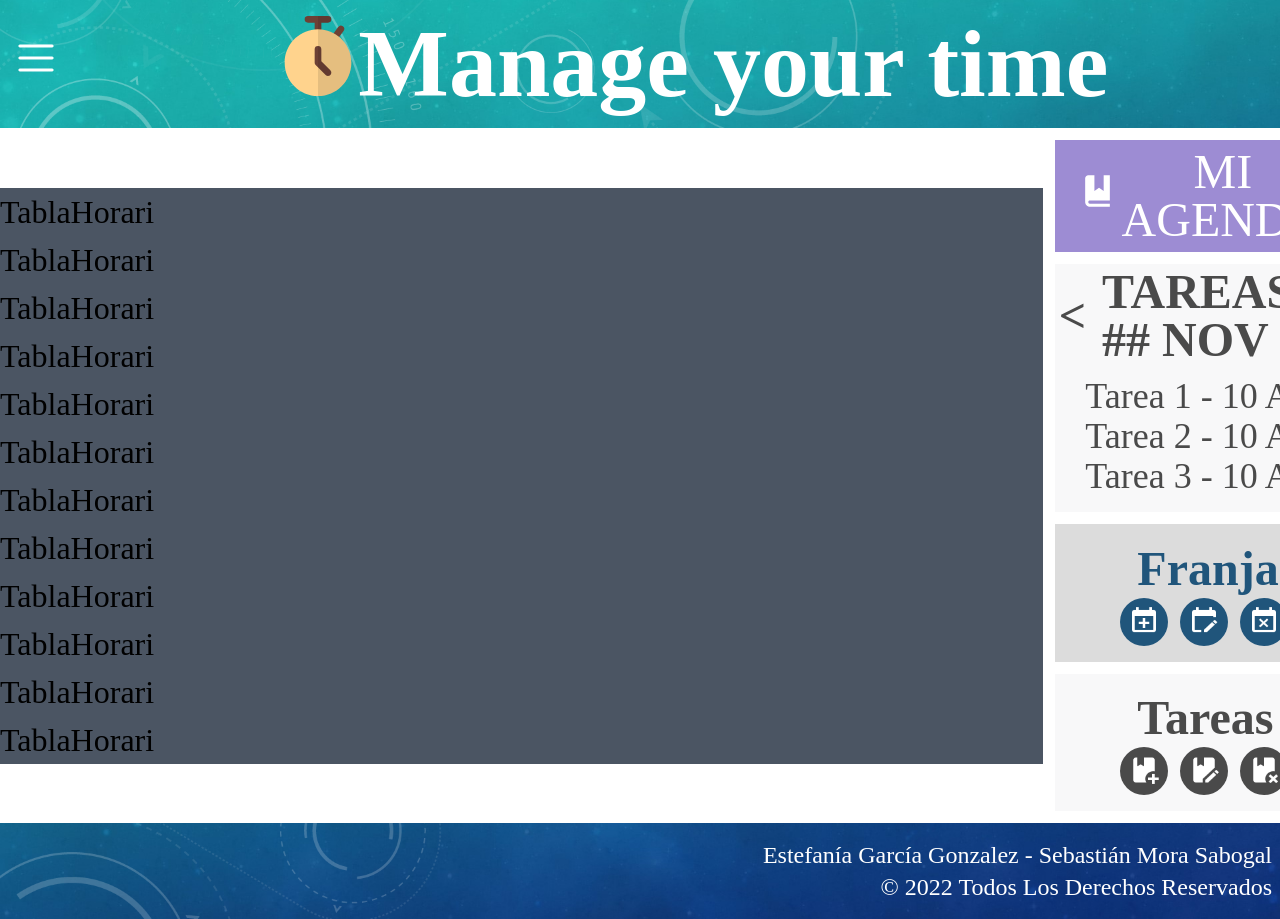
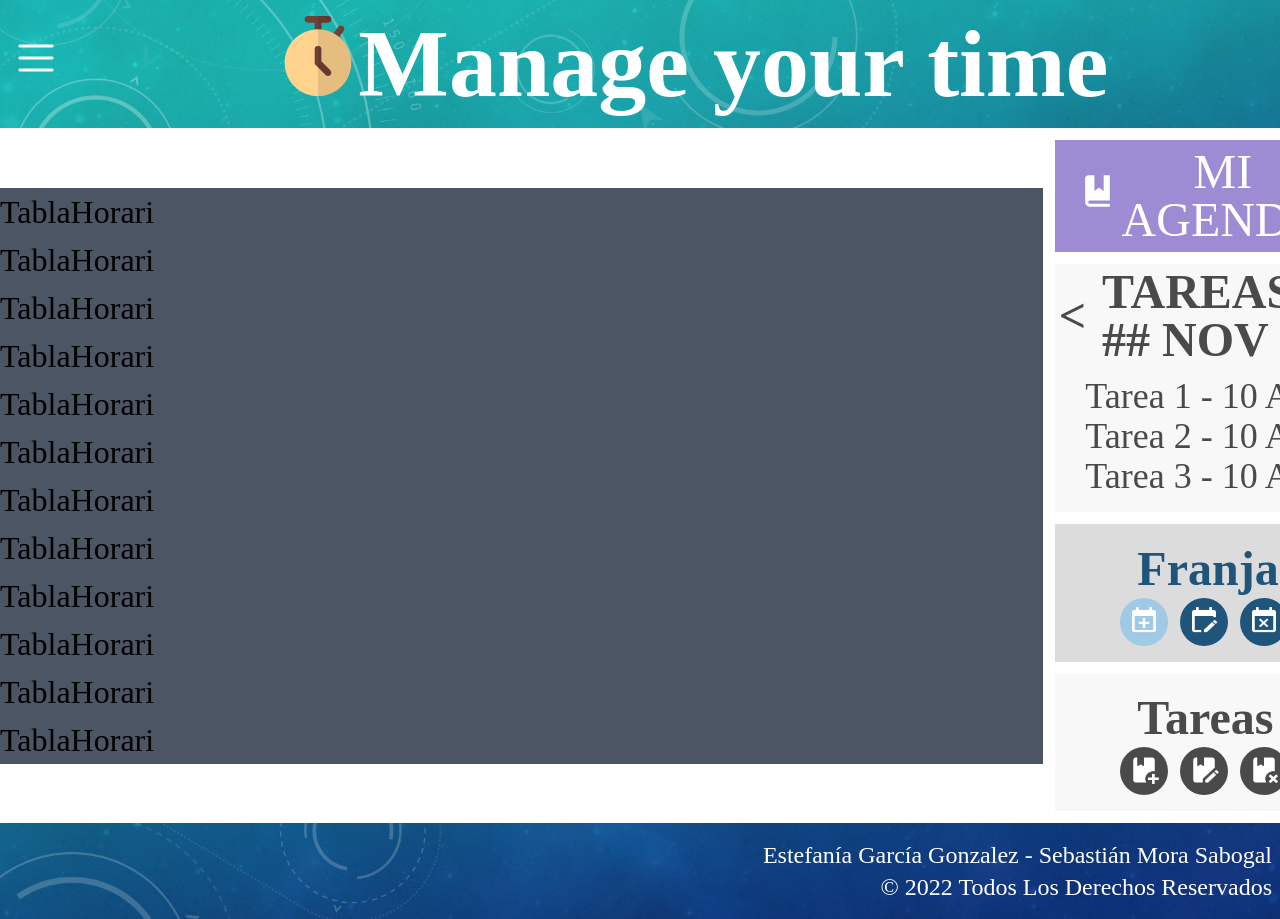
Before and after one commit to estefaniag08/MYT-react, a Next.js app: page /horario in a window 1280 px wide. In both pictures the pointer is over the button 1143 px from the left and 621 px from the top of the page. Shown: the top 919 px of the page. Built offline with nearby package versions, Linux system fonts and the light colour scheme.

Commit message:
Corregido hover de los botones de franjas y tareas

```diff
--- a/styles/ContenedoresPanel/ContenedorTareasFranjas.module.css
+++ b/styles/ContenedoresPanel/ContenedorTareasFranjas.module.css
@@ -26,7 +26,7 @@
     max-height: 4rem;
 }
 .boton:hover{
-    background-color: var(--color-blue-100);
+    background-color: var(--color-blue-100) !important;
     color: var(--color-gray-200);
 }
 .boton:active{
```
